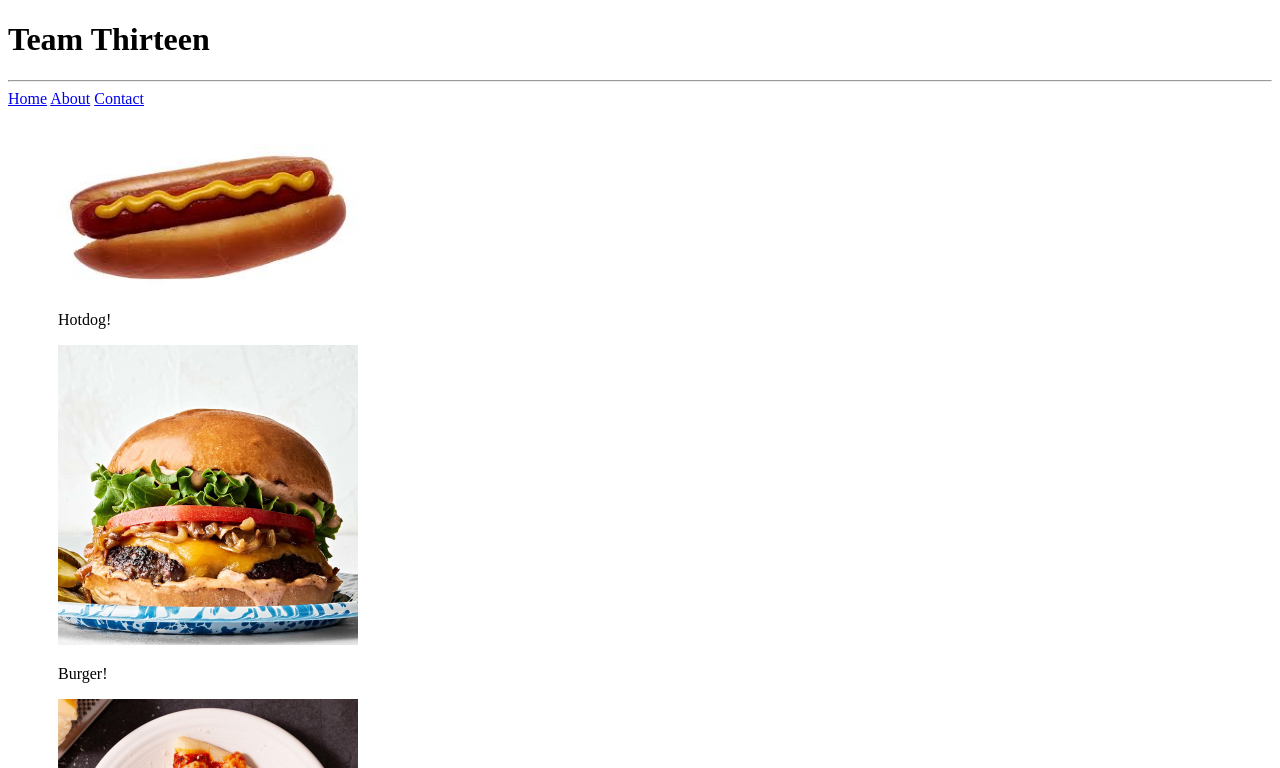
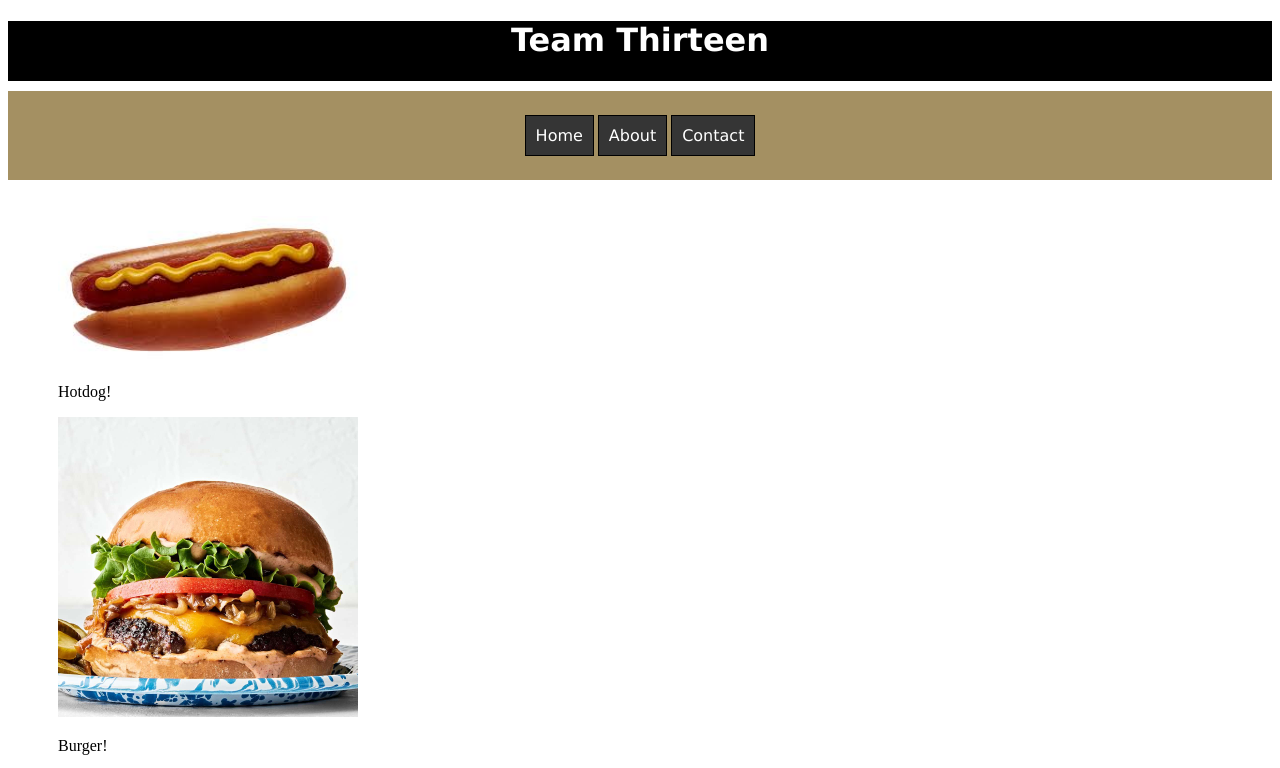
Before and after one commit to MaldonadoJack/MaldonadoJack.github.io, a plain HTML site: page CST336-lab1/home.html in a window 1280 px wide. Shown: the top 768 px of the page. Drawn offline with Linux system fonts and the light colour scheme.

Commit message:
Commit post Lab1

```diff
--- /dev/null
+++ b/CST336-lab1/css/home.css
@@ -0,0 +1,34 @@
+h1 {
+    text-align: center;
+    font-family: 'Verdana';
+    color: white;
+}
+
+header {
+    background-color: black;
+
+}
+
+hr {
+    border: 1px solid white;
+}
+
+nav {
+    background-color: #A49062;
+    padding: 25px;
+    text-align: center;
+}
+
+.navdiv {
+    margin: 10px;
+    justify-content: center;
+}
+
+a {
+    padding: 10px;
+    border: 1px solid black;
+    background-color: #353535;
+    color: white;
+    text-decoration: none;
+    font-family: 'Verdana';
+}
--- a/CST336-lab1/index.html
+++ b/CST336-lab1/home.html
@@ -4,14 +4,19 @@
     <meta charset="UTF-8">
     <meta name="viewport" content="width=device-width, initial-scale=1.0">
     <title>Lab 1: Home Page</title>
+    <link href="css/home.css" rel="stylesheet">
 </head>
 <body>
-    <h1>Team Thirteen</h1>
-    <hr>
+    <header>
+        <h1>Team Thirteen</h1>
+        <hr>
+    </header>
     <nav>
-        <a href="index.html">Home</a>
-        <a href="about.html" target="_blank">About</a>
-        <a href="contact.html" target="_blank">Contact</a>
+        <div class="navdiv">
+            <a href="home.html">Home</a>
+            <a href="about.html" target="_blank">About</a>
+            <a href="contact.html" target="_blank">Contact</a>
+        </div>
     </nav>
     <br>
     <br>
```
Also changed, not shown: CST336-lab1/about.html (+2 -1 lines), CST336-lab1/contact.html (+2 -1 lines), CST336-lab1/css/about.css (added), CST336-lab1/css/contact.css (added).
